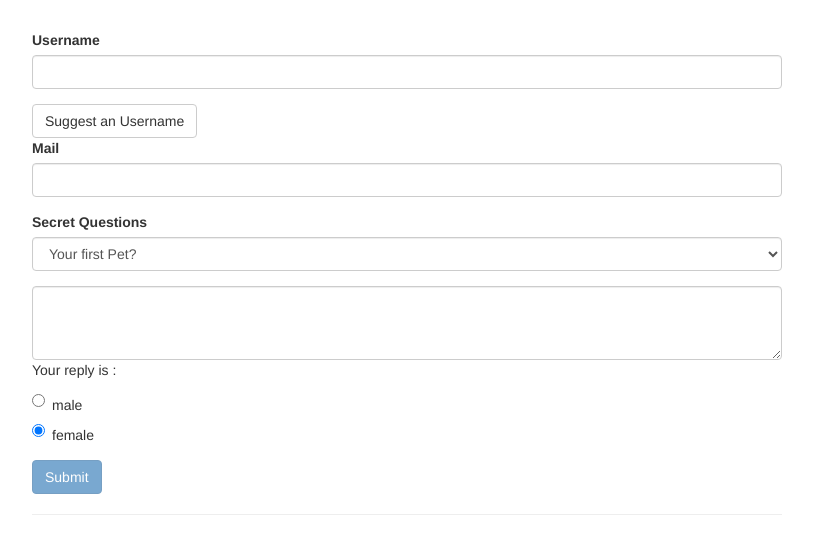
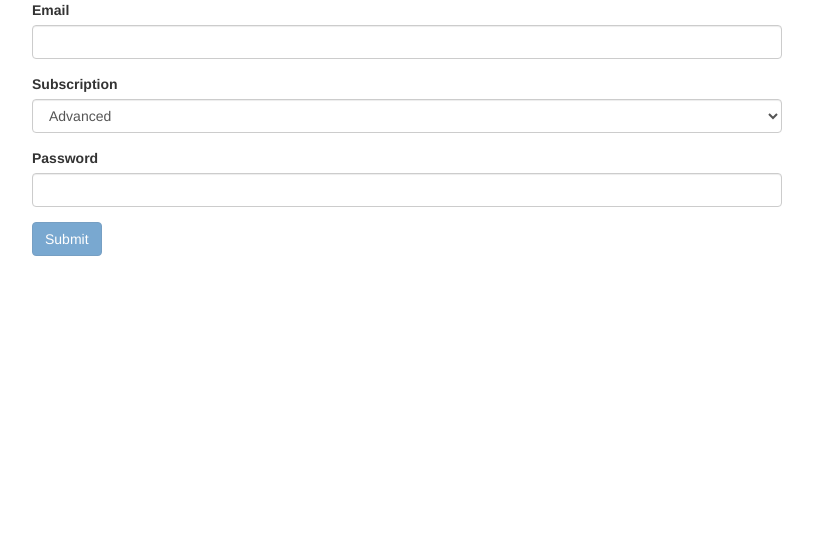
Before and after one commit to chandankpgreen/forms-td-start, an Angular app: page /exercise in a window 1280 px wide. Shown: the top 554 px of the page, without its empty margins (233-1046 px from the left). Built offline with nearby package versions, Linux system fonts and the light colour scheme.

Commit message:
Used routing for template driven approah for forms exercise

```diff
--- a/src/app/app.component.html
+++ b/src/app/app.component.html
@@ -1,51 +1,3 @@
-<div class="container">
-  <div class="row">
-    <div class="col-xs-12 col-sm-10 col-md-8 col-sm-offset-1 col-md-offset-2">
-      <form (ngSubmit)="onSubmit(f)" #f="ngForm"> <!-- for getting a javascript representation of the form #f="ngForm" -->
-        <div id="user-data" ngModelGroup="userData" #userData="ngModelGroup"> <!-- for getting a javascript representation of the user group -->
-          <div class="form-group">
-            <label for="username">Username</label>
-            <input type="text" id="username" class="form-control" ngModel name="username">
-          </div>
-          <button class="btn btn-default" type="button" (click)="suggestUserName()">Suggest an Username</button>
-          <div class="form-group">
-            <label for="email">Mail</label>
-            <input type="email" id="email" class="form-control" ngModel name="email" email required
-            #email="ngModel">
-            <span class="help-block" *ngIf="!email.valid && email.touched">Please enter a valid email</span>
-          </div>
-          <p *ngIf="userData.valid && userData.touched">Please enter a valid value!</p>
-        </div>
-        <div class="form-group">
-          <label for="secret">Secret Questions</label>
-          <select id="secret" class="form-control" [ngModel]="defaultQuestion" name="secret">
-            <option value="pet">Your first Pet?</option>
-            <option value="teacher">Your first teacher?</option>
-          </select>
-        </div>
-        <div class="form-group">
-          <textarea class="form-control" name="questionAnswer" rows="3" [(ngModel)]="answer"></textarea>
-          <p> Your reply is : {{ answer }}</p>
-          <div class="radio" *ngFor="let g of genders">
-            <label>
-              <input type="radio" name="gender" [value]="g" [ngModel]="genValue" required>
-            </label>
-            <span>{{ g }}</span>
-          </div>
-        </div>
-        <button class="btn btn-primary" type="submit" [disabled]="!f.valid">Submit</button>
-      </form>
-      <hr>
-    </div>
-  </div>
-  <div class="row" *ngIf="submitted">
-    <div class="col-xs-12">
-      <h3>Your data:</h3>
-      <p>Username : {{user.username}}</p>
-      <p>Mail :{{user.email}}</p>
-      <p>Secret Question :{{user.sercretQuestion}}</p>
-      <p>Answer :{{user.answer}}</p>
-      <p>Gender :{{user.gender}}</p>
-    </div>
-  </div>
-</div>
+<router-outlet>
+
+</router-outlet>
--- a/src/app/app.module.ts
+++ b/src/app/app.module.ts
@@ -4,15 +4,26 @@ import { FormsModule } from '@angular/forms';
 import { HttpModule } from '@angular/http';
 
 import { AppComponent } from './app.component';
+import { ExerciseComponentComponent } from './exercise-component/exercise-component.component';
+import { Routes, RouterModule } from '@angular/router';
+import { HomeComponent } from './home/home.component';
+
+const appRoutes: Routes = [
+  { path: '', component: HomeComponent },
+  { path: 'exercise', component: ExerciseComponentComponent }
+];
 
 @NgModule({
   declarations: [
-    AppComponent
+    AppComponent,
+    ExerciseComponentComponent,
+    HomeComponent
   ],
   imports: [
     BrowserModule,
     FormsModule,
-    HttpModule
+    HttpModule,
+    RouterModule.forRoot(appRoutes)
   ],
   providers: [],
   bootstrap: [AppComponent]
--- /dev/null
+++ b/src/app/exercise-component/exercise-component.component.html
@@ -0,0 +1,38 @@
+<div class="container">
+  <div class="row">
+    <div class="col-xs-12 col-sm-10 col-md-8 col-sm-offset-1 col-md-offset-2">
+      <form (ngSubmit)="onSubmit(f)" #f="ngForm">
+        <div class="form-group">
+          <label for="email">Email</label>
+          <input type="text" id="email" class="form-control" ngModel email required name="email" #email="ngModel">
+        </div>
+        <div style="color:red" *ngIf="email.touched && !email.valid">
+          Your form contains invalid email.
+      </div>
+        <div class="form-group">
+          <label for="secret">Subscription</label>
+          <select id="secret" class="form-control" [ngModel]="subscription" name="subscription">
+            <option value="basic">Basic</option>
+            <option value="advanced">Advanced</option>
+            <option value="pro">Pro</option>
+          </select>
+        </div>
+        <div class="form-group">
+          <label for="password">Password</label>
+          <input type="password" id="password" class="form-control" required ngModel name="password" required>
+        </div>
+        <div style="color:red" *ngIf="!f.valid && f.touched">
+            Your form contains some invalid values.
+        </div>
+        <button class="btn btn-primary" type="submit" [disabled]="!f.valid">Submit</button>
+      </form>
+    </div>
+    <div class="row" *ngIf="submitted">
+      <div class="col-xs-12">
+        <h3>Your data:</h3>
+        <p>Email : {{f.value.email}}</p>
+        <p>Subscription :{{f.value.subscription}}</p>
+      </div>
+    </div>
+  </div>
+</div>
--- /dev/null
+++ b/src/app/exercise-component/exercise-component.component.ts
@@ -0,0 +1,21 @@
+import { Component, OnInit, ViewChild } from '@angular/core';
+import { NgForm } from '@angular/forms';
+
+@Component({
+  selector: 'app-exercise-component',
+  templateUrl: './exercise-component.component.html',
+  styleUrls: ['./exercise-component.component.css']
+})
+export class ExerciseComponentComponent implements OnInit {
+
+  subscription = 'advanced';
+  @ViewChild('f') thisForm: NgForm;
+  submitted = false;
+  constructor() { }
+
+  ngOnInit() {
+  }
+  onSubmit() {
+    this.submitted = true;
+  }
+}
--- /dev/null
+++ b/src/app/home/home.component.html
@@ -0,0 +1,51 @@
+<div class="container">
+  <div class="row">
+    <div class="col-xs-12 col-sm-10 col-md-8 col-sm-offset-1 col-md-offset-2">
+      <form (ngSubmit)="onSubmit(f)" #f="ngForm"> <!-- for getting a javascript representation of the form #f="ngForm" -->
+        <div id="user-data" ngModelGroup="userData" #userData="ngModelGroup"> <!-- for getting a javascript representation of the user group -->
+          <div class="form-group">
+            <label for="username">Username</label>
+            <input type="text" id="username" class="form-control" ngModel name="username">
+          </div>
+          <button class="btn btn-default" type="button" (click)="suggestUserName()">Suggest an Username</button>
+          <div class="form-group">
+            <label for="email">Mail</label>
+            <input type="email" id="email" class="form-control" ngModel name="email" email required
+            #email="ngModel">
+            <span class="help-block" *ngIf="!email.valid && email.touched">Please enter a valid email</span>
+          </div>
+          <p *ngIf="userData.valid && userData.touched">Please enter a valid value!</p>
+        </div>
+        <div class="form-group">
+          <label for="secret">Secret Questions</label>
+          <select id="secret" class="form-control" [ngModel]="defaultQuestion" name="secret">
+            <option value="pet">Your first Pet?</option>
+            <option value="teacher">Your first teacher?</option>
+          </select>
+        </div>
+        <div class="form-group">
+          <textarea class="form-control" name="questionAnswer" rows="3" [(ngModel)]="answer"></textarea>
+          <p> Your reply is : {{ answer }}</p>
+          <div class="radio" *ngFor="let g of genders">
+            <label>
+              <input type="radio" name="gender" [value]="g" [ngModel]="genValue" required>
+            </label>
+            <span>{{ g }}</span>
+          </div>
+        </div>
+        <button class="btn btn-primary" type="submit" [disabled]="!f.valid">Submit</button>
+      </form>
+      <hr>
+    </div>
+  </div>
+  <div class="row" *ngIf="submitted">
+    <div class="col-xs-12">
+      <h3>Your data:</h3>
+      <p>Username : {{user.username}}</p>
+      <p>Mail :{{user.email}}</p>
+      <p>Secret Question :{{user.sercretQuestion}}</p>
+      <p>Answer :{{user.answer}}</p>
+      <p>Gender :{{user.gender}}</p>
+    </div>
+  </div>
+</div>
--- /dev/null
+++ b/src/app/home/home.component.ts
@@ -0,0 +1,59 @@
+import { Component, OnInit, ViewChild } from '@angular/core';
+import { NgForm } from '@angular/forms';
+
+@Component({
+  selector: 'app-home',
+  templateUrl: './home.component.html',
+  styleUrls: ['./home.component.css']
+})
+export class HomeComponent {
+
+  @ViewChild('f') signupForm: NgForm;
+  defaultQuestion = 'pet';
+  answer = '';
+  genders = ['male', 'female'];
+  genValue = "female";
+  submitted: boolean = false;
+  user = {
+    username: '',
+    email: '',
+    sercretQuestion: '',
+    answer: '',
+    gender: '',
+  }
+  suggestUserName() {
+    const suggestedName = 'Superuser';
+    /// the onle below will reset all form values
+    // this.signupForm.setValue({
+    //   userData: {
+    //     username: suggestedName,
+    //     email: ''
+    //   },
+    //   secret: 'pet',
+    //   questionAnswer: '',
+    //   gender: 'male'
+    // });
+    // the one below will just override specific values.
+    this.signupForm.form.patchValue({
+      userData: {
+        username: suggestedName
+      }
+    });
+  }
+
+  // onSubmit(form: NgForm) {
+  //   console.log(form);
+  // }
+
+  onSubmit() {
+    this.submitted = true;
+    console.log(this.signupForm);
+    this.user.username = this.signupForm.form.value.userData.username;
+    this.user.email = this.signupForm.form.value.userData.email;
+    this.user.sercretQuestion = this.signupForm.form.value.sercret;
+    this.user.answer = this.signupForm.form.value.questionAnswer;
+    this.user.gender = this.signupForm.form.value.gender;
+    this.signupForm.reset();
+  }
+
+}
```
Also changed, not shown: src/app/exercise-component/exercise-component.component.css (added), src/app/home/home.component.css (added).
